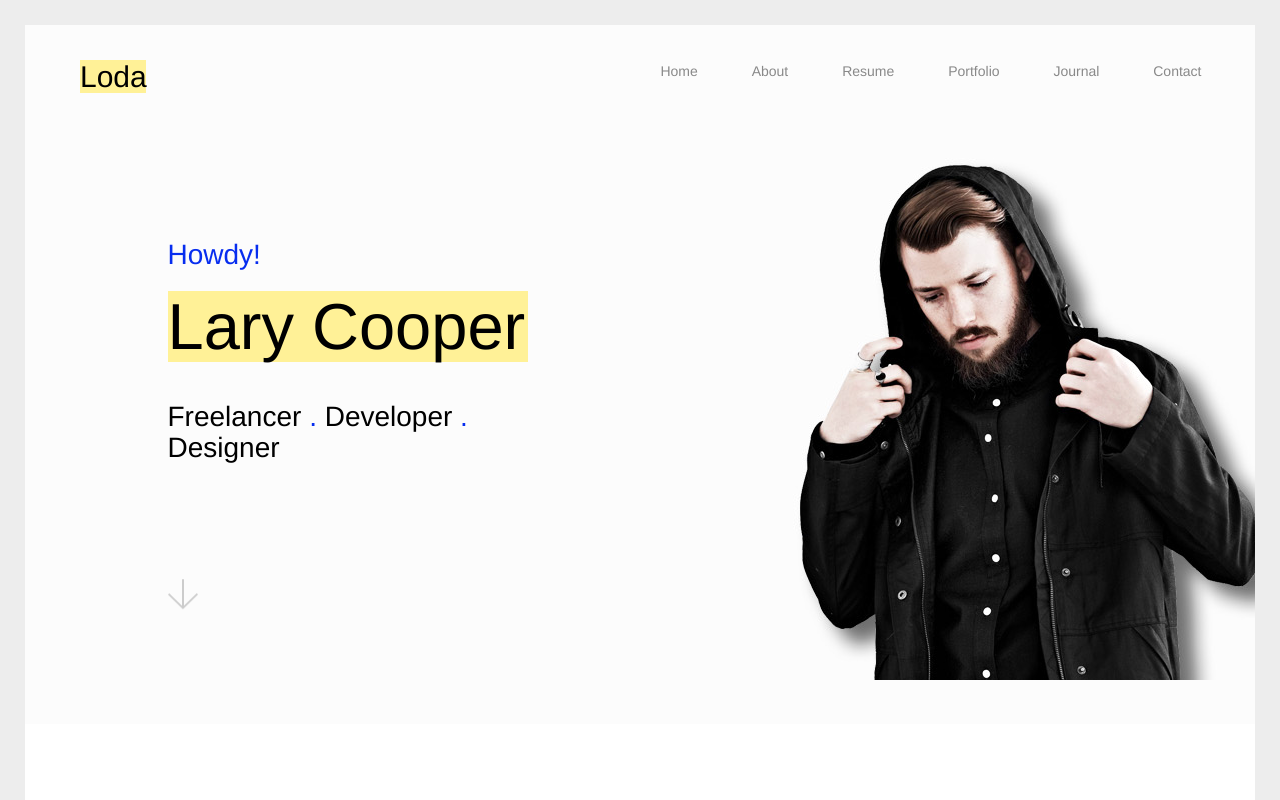
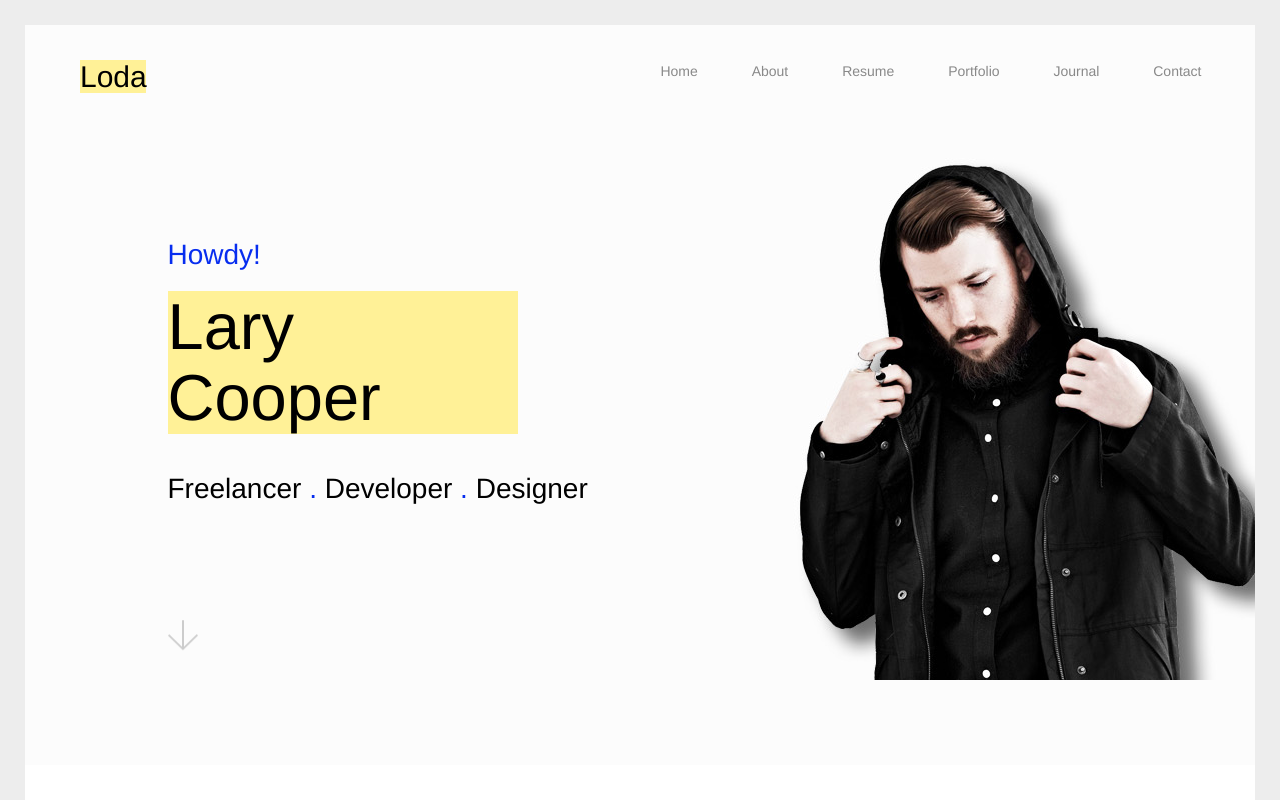
Before and after one commit to shakhawatbd/loda, a plain HTML site: page index.html in a window 1280 px wide. Shown: the top 800 px of the page. Drawn offline with nearby package versions, Linux system fonts and the light colour scheme.

Commit message:
howdy h1
width fixing

```diff
--- a/css/style.css
+++ b/css/style.css
@@ -105,6 +105,7 @@ a:hover { text-decoration: }
     color: #000000;
     background-color: #FFF197;
     font-size: 65px;
+    width: 350px;
 }
 .howdy h4 {
     color: #000000;
--- a/index.html
+++ b/index.html
@@ -51,7 +51,7 @@
     <section class="howdy">
         <div class="container">
             <div class="row">
-                <div class="col-xs- col-sm-7 col-md-4 col-lg-4 col-md-offset-1  col-lg-offset-1">
+                <div class="col-xs- col-sm-7 col-md-5 col-lg-5 col-md-offset-1  col-lg-offset-1">
                     <h4><span class="how">Howdy!</span></h4>
                     <h1>Lary Cooper</h1><br>
                     <h4>Freelancer <span class="blue-dot">.</span> Developer <span class="blue-dot">.</span> Designer</h4>
```
